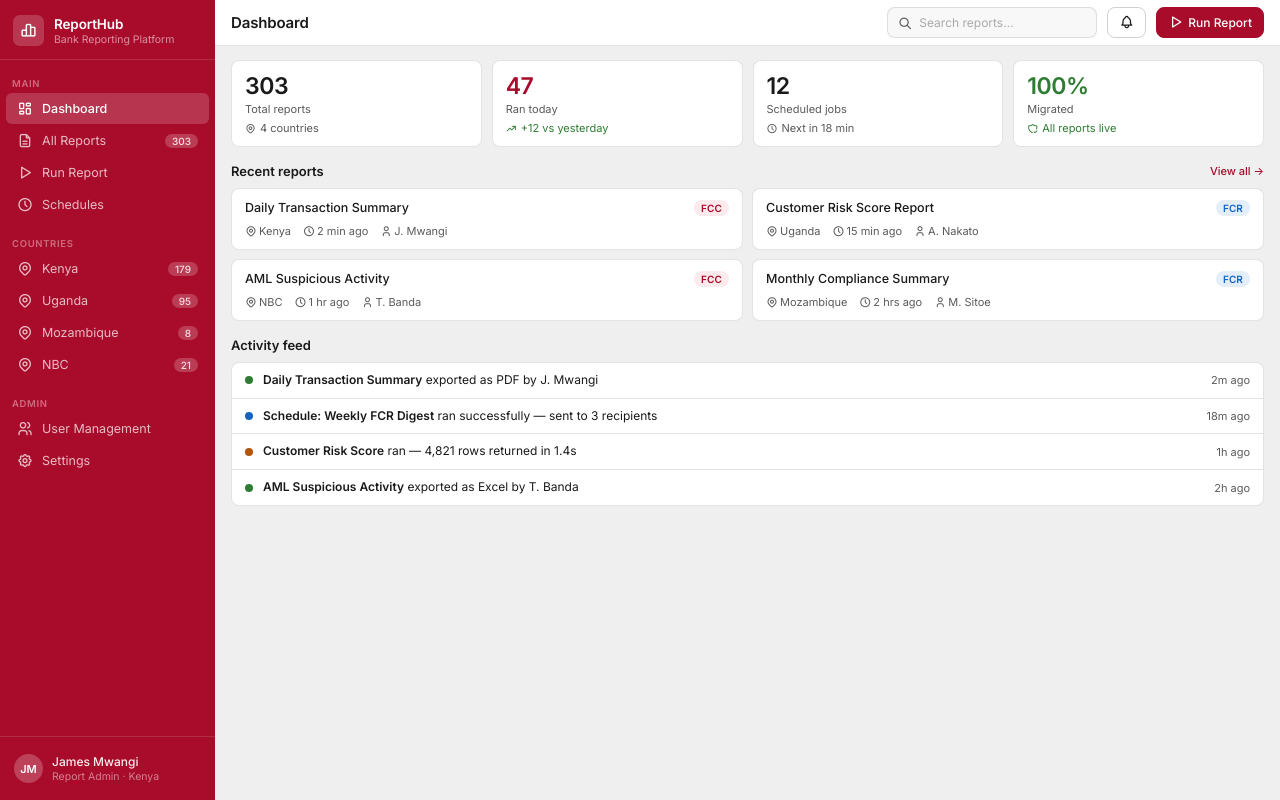
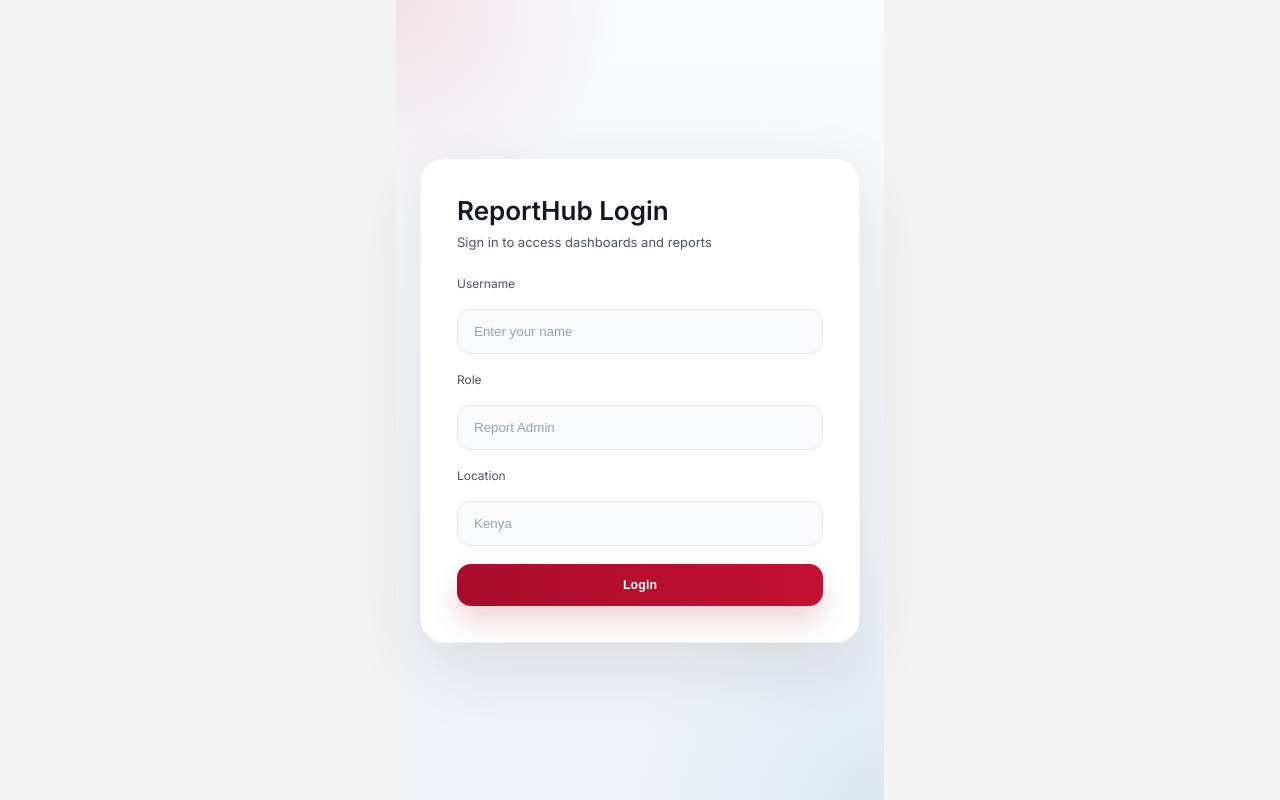
Before and after one commit to TejasArangale/ReportHub, an Angular app: page / in a window 1280 px wide. Built offline with nearby package versions, Linux system fonts and the light colour scheme.

Commit message:
Reporthub is working fine as html had given

```diff
--- a/src/app/app.html
+++ b/src/app/app.html
@@ -1,7 +1,18 @@
-<div class="app">
-  <app-sidebar [activeScreen]="activeScreen" [activeFilter]="activeFilter" (screenChange)="onScreenChange($event)" (filterChange)="onFilterChange($event)"></app-sidebar>
+<div class="app" *ngIf="isLoggedIn; else loginPage">
+  <app-sidebar
+    [activeScreen]="activeScreen"
+    [activeFilter]="activeFilter"
+    [currentUser]="currentUser"
+    (screenChange)="onScreenChange($event)"
+    (filterChange)="onFilterChange($event)"
+    (logout)="onLogout()"
+  ></app-sidebar>
   <div class="main">
-    <app-topbar (screenChange)="onScreenChange($event)" [activeScreen]="activeScreen" (searchChange)="onSearchChange($event)"></app-topbar>
+    <app-topbar
+      (screenChange)="onScreenChange($event)"
+      [activeScreen]="activeScreen"
+      (searchChange)="onSearchChange($event)"
+    ></app-topbar>
     <div class="content">
       <app-dashboard *ngIf="activeScreen === 'dashboard'" (screenChange)="onScreenChange($event)"></app-dashboard>
       <app-reports *ngIf="activeScreen === 'reports'" [externalFilter]="activeFilter" [searchTerm]="searchTerm" (screenChange)="onScreenChange($event)" (filterChange)="onFilterChange($event)"></app-reports>
@@ -10,3 +21,6 @@
     </div>
   </div>
 </div>
+<ng-template #loginPage>
+  <app-login (login)="onLogin($event)"></app-login>
+</ng-template>
--- a/src/app/app.ts
+++ b/src/app/app.ts
@@ -6,6 +6,13 @@ import { Dashboard } from './components/dashboard/dashboard';
 import { Reports } from './components/reports/reports';
 import { Runner } from './components/runner/runner';
 import { Schedule } from './components/schedule/schedule';
+import { Login } from './components/login/login';
+
+interface User {
+  name: string;
+  role: string;
+  location: string;
+}
 
 @Component({
   selector: 'app-root',
@@ -17,7 +24,8 @@ import { Schedule } from './components/schedule/schedule';
     Dashboard,
     Reports,
     Runner,
-    Schedule
+    Schedule,
+    Login
   ],
   templateUrl: './app.html',
   styleUrl: './app.css'
@@ -26,6 +34,12 @@ export class App {
   activeScreen = 'dashboard';
   activeFilter = 'All';
   searchTerm = '';
+  isLoggedIn = false;
+  currentUser: User = {
+    name: '',
+    role: '',
+    location: ''
+  };
 
   onScreenChange(screen: string) {
     this.activeScreen = screen;
@@ -39,4 +53,19 @@ export class App {
   onSearchChange(term: string) {
     this.searchTerm = term;
   }
+
+  onLogin(user: User) {
+    this.currentUser = user;
+    this.isLoggedIn = true;
+    this.activeScreen = 'dashboard';
+    this.activeFilter = 'All';
+  }
+
+  onLogout() {
+    this.isLoggedIn = false;
+    this.currentUser = { name: '', role: '', location: '' };
+    this.activeScreen = 'dashboard';
+    this.activeFilter = 'All';
+    this.searchTerm = '';
+  }
 }
--- /dev/null
+++ b/src/app/components/login/login.css
@@ -0,0 +1,85 @@
+.login-page {
+  min-height: 100vh;
+  display: flex;
+  justify-content: center;
+  align-items: center;
+  padding: 24px;
+  background: radial-gradient(circle at top left, rgba(169, 12, 43, 0.10), transparent 24%),
+    radial-gradient(circle at bottom right, rgba(21, 101, 192, 0.08), transparent 28%),
+    linear-gradient(180deg, #f8fafc 0%, #eef2f6 100%);
+}
+
+.login-card {
+  width: min(440px, 92vw);
+  padding: 36px;
+  border-radius: 24px;
+  background: #ffffff;
+  border: 1px solid rgba(15, 23, 42, 0.06);
+  box-shadow: 0 24px 72px rgba(15, 23, 42, 0.10);
+}
+
+.login-header h1 {
+  margin: 0 0 8px;
+  font-size: 2rem;
+  color: #111827;
+}
+
+.login-header p {
+  margin: 0 0 26px;
+  color: #4b5563;
+}
+
+form {
+  display: grid;
+  gap: 18px;
+}
+
+label {
+  font-size: 0.92rem;
+  color: #4b5563;
+}
+
+input {
+  width: 100%;
+  padding: 14px 16px;
+  border-radius: 14px;
+  border: 1px solid rgba(15, 23, 42, 0.08);
+  background: #f8fafc;
+  color: #0f172a;
+  outline: none;
+  transition: border-color 0.18s ease, box-shadow 0.18s ease, background-color 0.18s ease;
+}
+
+input:focus {
+  border-color: rgba(169, 12, 43, 0.8);
+  background: #ffffff;
+  box-shadow: 0 0 0 5px rgba(169, 12, 43, 0.10);
+}
+
+input::placeholder {
+  color: #94a3b8;
+}
+
+button {
+  width: 100%;
+  padding: 14px 18px;
+  border: none;
+  border-radius: 14px;
+  background: linear-gradient(90deg, #a90c2b 0%, #c41030 100%);
+  color: #fff;
+  font-size: 0.95rem;
+  font-weight: 700;
+  letter-spacing: 0.01em;
+  cursor: pointer;
+  box-shadow: 0 16px 28px rgba(169, 12, 43, 0.18);
+  transition: transform 0.18s ease, box-shadow 0.18s ease, background 0.18s ease;
+}
+
+button:hover {
+  transform: translateY(-1px);
+  box-shadow: 0 20px 34px rgba(169, 12, 43, 0.22);
+}
+
+button:active {
+  transform: translateY(0);
+}
--- /dev/null
+++ b/src/app/components/login/login.html
@@ -0,0 +1,20 @@
+<div class="login-page">
+  <div class="login-card">
+    <div class="login-header">
+      <h1>ReportHub Login</h1>
+      <p>Sign in to access dashboards and reports</p>
+    </div>
+    <form (submit)="submitLogin(username.value, role.value, location.value); $event.preventDefault()">
+      <label for="username">Username</label>
+      <input id="username" #username type="text" placeholder="Enter your name" />
+
+      <label for="role">Role</label>
+      <input id="role" #role type="text" placeholder="Report Admin" />
+
+      <label for="location">Location</label>
+      <input id="location" #location type="text" placeholder="Kenya" />
+
+      <button type="submit">Login</button>
+    </form>
+  </div>
+</div>
--- /dev/null
+++ b/src/app/components/login/login.ts
@@ -0,0 +1,24 @@
+import { Component, EventEmitter, Output } from '@angular/core';
+
+@Component({
+  selector: 'app-login',
+  standalone: true,
+  templateUrl: './login.html',
+  styleUrl: './login.css'
+})
+export class Login {
+  @Output() login = new EventEmitter<{ name: string; role: string; location: string }>();
+
+  submitLogin(name: string, role: string, location: string) {
+    const trimmedName = name?.trim();
+    if (!trimmedName) {
+      return;
+    }
+
+    this.login.emit({
+      name: trimmedName,
+      role: role?.trim() || 'Report Admin',
+      location: location?.trim() || 'Kenya'
+    });
+  }
+}
--- a/src/app/components/sidebar/sidebar.css
+++ b/src/app/components/sidebar/sidebar.css
@@ -72,13 +72,56 @@
   padding: 10px 6px;
   border-top: 1px solid rgba(255,255,255,0.13);
 }
-.sb-user { display: flex; align-items: center; gap: 9px; padding: 7px 8px; }
+.sb-user {
+  display: flex;
+  align-items: center;
+  gap: 9px;
+  padding: 10px 12px;
+  border-radius: 12px;
+  cursor: pointer;
+  transition: background 0.18s, transform 0.18s;
+}
+.sb-user.clickable:hover {
+  background: rgba(255, 255, 255, 0.10);
+  transform: translateY(-1px);
+}
 .sb-avatar {
-  width: 29px; height: 29px; border-radius: 50%;
-  background: rgba(255,255,255,0.22);
-  color: #fff; font-size: 11px; font-weight: 600;
-  display: flex; align-items: center; justify-content: center;
+  width: 36px;
+  height: 36px;
+  border-radius: 50%;
+  background: rgba(255, 255, 255, 0.22);
+  color: #fff;
+  font-size: 12px;
+  font-weight: 700;
+  display: flex;
+  align-items: center;
+  justify-content: center;
   flex-shrink: 0;
 }
-.sb-uname { font-size: 12px; font-weight: 500; color: rgba(255,255,255,0.92); }
-.sb-urole { font-size: 10.5px; color: rgba(255,255,255,0.48); margin-top: 1px; }
+.sb-uname { font-size: 13px; font-weight: 600; color: rgba(255,255,255,0.95); }
+.sb-urole { font-size: 10px; color: rgba(255,255,255,0.58); margin-top: 1px; }
+.sb-arrow {
+  margin-left: auto;
+  color: rgba(255, 255, 255, 0.65);
+  font-size: 14px;
+}
+.sb-logout {
+  margin-top: 10px;
+  padding: 0 12px;
+}
+.sb-logout button {
+  width: 100%;
+  padding: 10px 14px;
+  border-radius: 10px;
+  border: 1px solid rgba(255, 255, 255, 0.18);
+  background: rgba(255, 255, 255, 0.08);
+  color: #fff;
+  font-size: 13px;
+  font-weight: 600;
+  cursor: pointer;
+  transition: background 0.18s, border-color 0.18s;
+}
+.sb-logout button:hover {
+  background: rgba(255, 255, 255, 0.18);
+  border-color: rgba(255, 255, 255, 0.26);
+}
--- a/src/app/components/sidebar/sidebar.html
+++ b/src/app/components/sidebar/sidebar.html
@@ -43,12 +43,18 @@
   </div>
 
   <div class="sb-footer">
-    <div class="sb-user">
-      <div class="sb-avatar">JM</div>
+    <div class="sb-user" (click)="toggleLogout()" [class.clickable]="currentUser.name">
+      <div class="sb-avatar">{{ userInitials }}</div>
       <div>
-        <div class="sb-uname">James Mwangi</div>
-        <div class="sb-urole">Report Admin · Kenya</div>
+        <div class="sb-uname">{{ currentUser.name || 'Guest User' }}</div>
+        <div class="sb-urole">{{ currentUser.role || 'Please login' }} · {{ currentUser.location || 'Unknown' }}</div>
       </div>
+      <div class="sb-arrow" *ngIf="currentUser.name">
+        <i class="ti ti-chevron-down"></i>
+      </div>
+    </div>
+    <div class="sb-logout" *ngIf="currentUser.name && showLogout">
+      <button type="button" (click)="onLogout()">Logout</button>
     </div>
   </div>
 </div>
--- a/src/app/components/sidebar/sidebar.ts
+++ b/src/app/components/sidebar/sidebar.ts
@@ -1,16 +1,39 @@
 import { Component, Input, Output, EventEmitter } from '@angular/core';
+import { CommonModule } from '@angular/common';
+
+interface User {
+  name: string;
+  role: string;
+  location: string;
+}
 
 @Component({
   selector: 'app-sidebar',
   standalone: true,
+  imports: [CommonModule],
   templateUrl: './sidebar.html',
   styleUrl: './sidebar.css'
 })
 export class Sidebar {
   @Input() activeScreen: string = 'dashboard';
   @Input() activeFilter: string = 'All';
+  @Input() currentUser: User = { name: '', role: '', location: '' };
   @Output() screenChange = new EventEmitter<string>();
   @Output() filterChange = new EventEmitter<string>();
+  @Output() logout = new EventEmitter<void>();
+
+  showLogout = false;
+
+  get userInitials(): string {
+    if (!this.currentUser?.name) {
+      return 'G';
+    }
+    return this.currentUser.name
+      .split(' ')
+      .map((part) => part[0])
+      .join('')
+      .toUpperCase();
+  }
 
   setScreen(screen: string) {
     this.screenChange.emit(screen);
@@ -23,4 +46,13 @@ export class Sidebar {
     this.screenChange.emit(screen);
     this.filterChange.emit(filter);
   }
+
+  toggleLogout() {
+    this.showLogout = !this.showLogout;
+  }
+
+  onLogout() {
+    this.showLogout = false;
+    this.logout.emit();
+  }
 }
```
